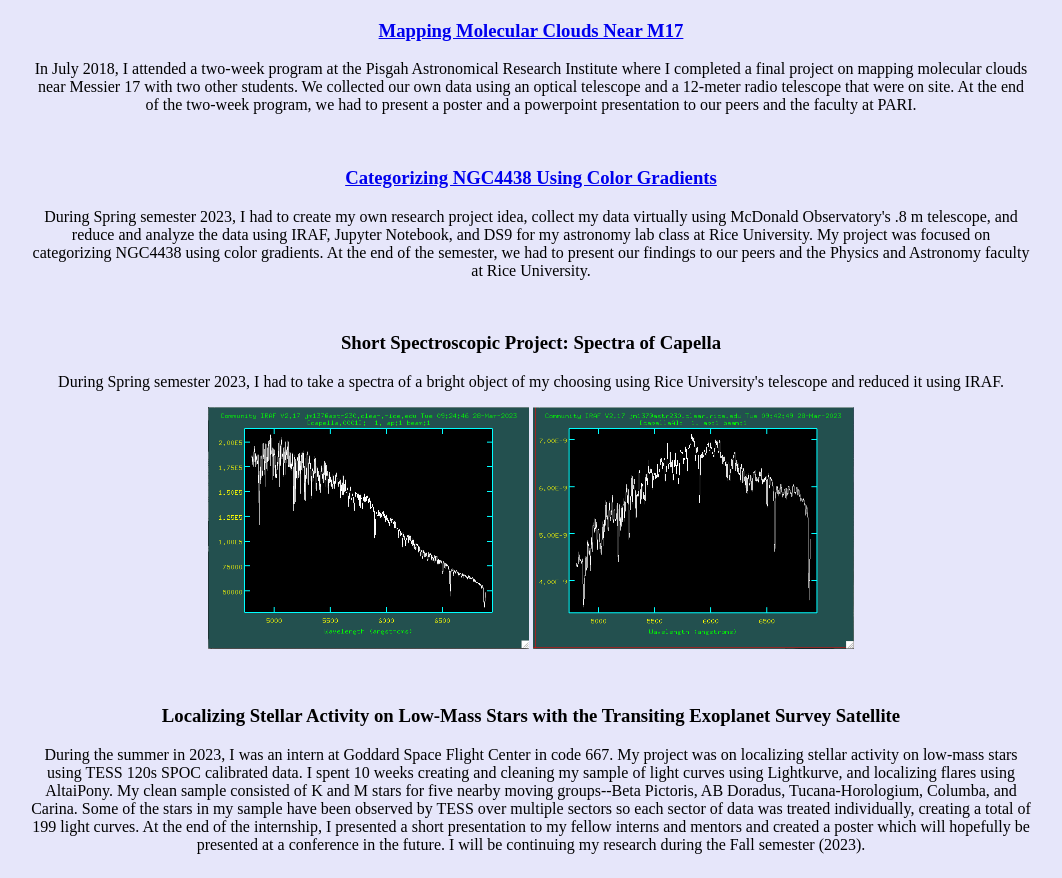
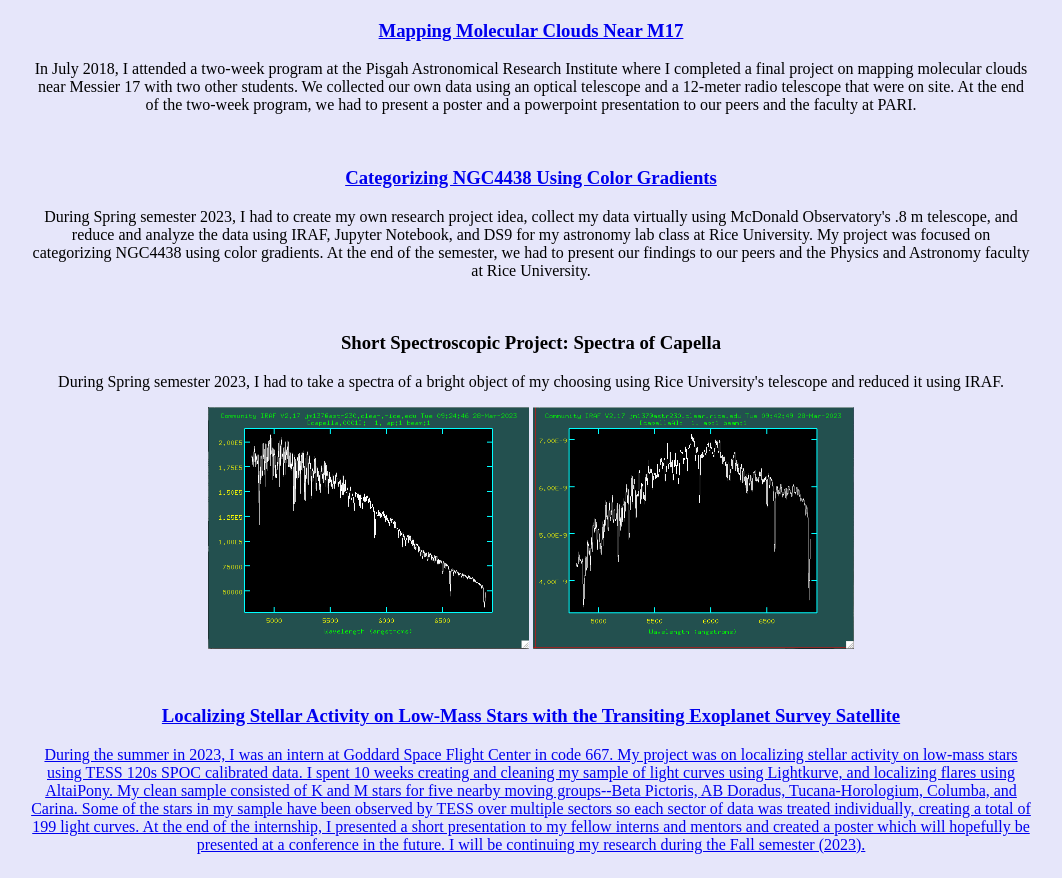
Before and after one commit to juliemoqs/personal-website, a plain HTML site: page research_projects.html in a window 1280 px wide. Shown: the part 105-983 px from the top of the page, without its empty margins (109-1171 px from the left). Drawn offline with Linux system fonts and the light colour scheme.

Commit message:
Update research_projects.html

```diff
--- a/research_projects.html
+++ b/research_projects.html
@@ -35,7 +35,7 @@
             <img src="capellaA_smooth.png" widht="320.5" height="241.5">
             <p></p>
             <br>
-            <h3>Localizing Stellar Activity on Low-Mass Stars with the Transiting Exoplanet Survey Satellite</h3>
+            <h3><a href="Final_Localizing_Flares_Poster.pdf">Localizing Stellar Activity on Low-Mass Stars with the Transiting Exoplanet Survey Satellite</h3>
                 <p>
                     During the summer in 2023, I was an intern at Goddard Space Flight Center in code 667. My project
                     was on localizing stellar activity on low-mass stars using TESS 120s SPOC calibrated data. I spent 10 weeks
```
